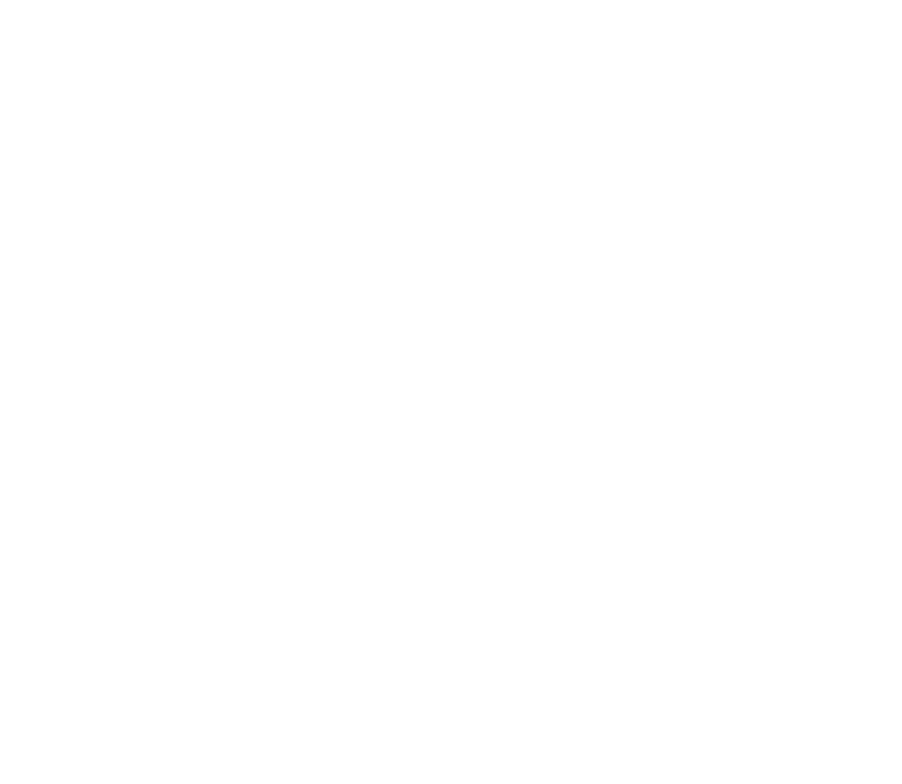
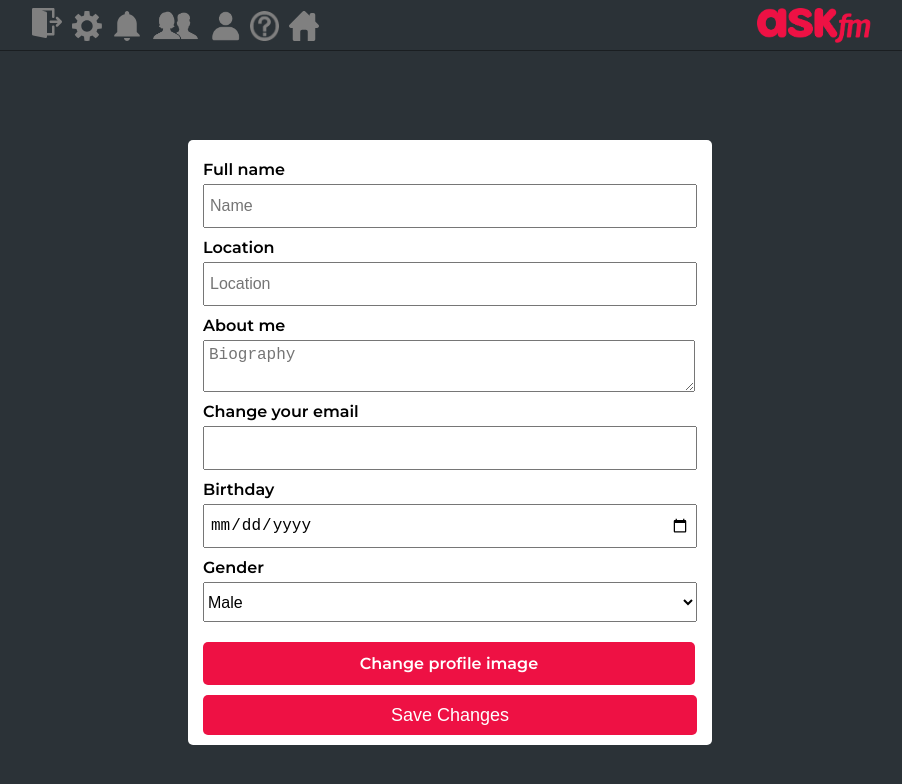
Before and after one commit to AhmedBelal15/askclone-frontend, a React (Create React App) app: page /settings in a window 1280 px wide. Shown: the top 784 px of the page, without its empty margins (190-1092 px from the left). Built offline with nearby package versions, Linux system fonts and the light colour scheme; no server answers; sample sign-in values are in the browser's storage.

Commit message:
added settings page

```diff
--- a/src/App.js
+++ b/src/App.js
@@ -17,14 +17,14 @@
 import QuestionsPage from "./Pages/QuestionsPage/QuestionsPage";
 import AddAnswerPage from "./Pages/AddAnswerPage/AddAnswerPage";
 import UserPage from "./Pages/UserPage/UserPage";
-
+import SettingsPage from "./Pages/SettingsPage/SettingsPage";
 function App() {
-// Trying Zustand
-const login = useStore(state => state.login)
-const setLogin = useStore(state=> state.setLogin)
+  // Trying Zustand
+  const login = useStore((state) => state.login);
+  const setLogin = useStore((state) => state.setLogin);
   const getLoggedIn = localStorage.getItem("loggedIn");
   if (getLoggedIn === "true" && login === false) {
-    setLogin()
+    setLogin();
   }
 
   return (
@@ -38,9 +38,7 @@
       <Route
         exact
         path="/login"
-        render={() =>
-          login ? <Redirect to="/home" /> : <LoginPage  />
-        }
+        render={() => (login ? <Redirect to="/home" /> : <LoginPage />)}
       />
 
       <Route
@@ -94,6 +92,12 @@
         path="/answerquestion/:questionid"
         render={() => (!login ? <Redirect to="/login" /> : <AddAnswerPage />)}
       />
+
+      <Route
+        exact
+        path="/settings"
+        render={() => (!login ? <Redirect to="/login" /> : <SettingsPage />)}
+      />
     </Router>
   );
 }
--- /dev/null
+++ b/src/Pages/SettingsPage/SettingsPage.jsx
@@ -0,0 +1,215 @@
+import { useState, useEffect } from "react";
+import { useHistory } from "react-router-dom";
+import HomePageNav from "../../Components/HomePageNav/HomePageNav.Component";
+import tokensRefresher from "../../helpers/tokensRefresher";
+import "./settings-page.style.css";
+
+const SettingsPage = () => {
+  const [settings, setSettings] = useState({
+    name: "",
+    location: "",
+    email: "",
+    bio: "",
+    birthday: "",
+    gender: "",
+    imagePath: null,
+  });
+  console.log(settings);
+  const { name, location, email, bio, birthday, gender, imagePath } = settings;
+  const history = useHistory();
+  const accessToken = JSON.parse(localStorage.getItem("accessToken"));
+  const refreshToken = JSON.parse(localStorage.getItem("refreshToken"));
+
+  useEffect(() => {
+
+    (async function () {
+      const response = await fetch("http://localhost:4000/user/getsettings", {
+        method: "get",
+        headers: {
+          "Content-Type": "application/json",
+          "access-token": `Bearer ${accessToken}`,
+          "refresh-token": refreshToken,
+        },
+      });
+      const data = await response.json();
+      if (response.status === 200) {
+        console.log(data);
+        tokensRefresher(data);
+        setSettings({
+          name: data.payload.user_name,
+          location: data.payload.user_location,
+          email: data.payload.user_email,
+          bio: data.payload.user_bio,
+          birthday: data.payload.user_birthday.substring(0, 10),
+          gender: data.payload.user_gender,
+          imagePath: data.payload.user_image,
+        });
+      }
+    })();
+
+  }, []);
+
+
+  const handleSubmit = async (e) => {
+    e.preventDefault();
+    const response = await fetch("http://localhost:4000/user/settings", {
+      method: "post",
+      headers: {
+        "Content-Type": "application/json",
+        "access-token": `Bearer ${accessToken}`,
+        "refresh-token": refreshToken,
+      },
+      body: JSON.stringify({
+        name,
+        location,
+        email,
+        bio,
+        birthday,
+        gender,
+        imagePath,
+      }),
+    });
+
+    const data = await response.json();
+    if (response.status === 200) {
+      tokensRefresher(data);
+      history.go(0);
+    }
+  };
+
+  const handleImageUpload = async (e) => {
+    const formData = new FormData();
+    formData.append("image", e.target.files[0]);
+    const response = await fetch("http://localhost:4000/upload/image", {
+      method: "post",
+      headers: {
+        "access-token": `Bearer ${accessToken}`,
+        "refresh-token": refreshToken,
+      },
+      body: formData,
+    });
+    const data = await response.json();
+    setSettings({ ...settings, imagePath: data.payload });
+  };
+
+  const today = new Date().toISOString().substring(0, 10);
+  const minDate = new Date().getFullYear() - 100;
+  return (
+    <>
+      <HomePageNav />
+      <div className="settings-page-container">
+        <form className="settings-form" onSubmit={handleSubmit}>
+          <label htmlFor="name" className="settings-form-label">
+            Full name
+          </label>
+          <input
+            type="text"
+            placeholder="Name"
+            id="name"
+            value={settings.name}
+            onChange={(e) => setSettings({ ...settings, name: e.target.value })}
+          />
+
+          <label htmlFor="location" className="settings-form-label">
+            Location
+          </label>
+          <input
+            type="text"
+            placeholder="Location"
+            id="location"
+            value={settings.location}
+            onChange={(e) =>
+              setSettings({ ...settings, location: e.target.value })
+            }
+          />
+
+          <label htmlFor="bio" className="settings-form-label">
+            About me
+          </label>
+          <textarea
+            id="bio"
+            value={settings.bio}
+            onChange={(e) => setSettings({ ...settings, bio: e.target.value })}
+            placeholder="Biography"
+          />
+
+          <label htmlFor="email" className="settings-form-label">
+            Change your email
+          </label>
+          <input
+            type="email"
+            id="email"
+            value={settings.email}
+            onChange={(e) =>
+              setSettings({ ...settings, email: e.target.value })
+            }
+          />
+
+          <label htmlFor="date" className="settings-form-label">
+            Birthday
+          </label>
+          <input
+            type="date"
+            id="date"
+            min={`${minDate}-01-01`}
+            max={today}
+            onChange={(e) =>
+              setSettings({ ...settings, birthday: e.target.value })
+            }
+            value={settings.birthday}
+          />
+          <label htmlFor="gender" className="settings-form-label">
+            Gender
+          </label>
+
+          <select
+            id="gender"
+            value={settings.gender}
+            onChange={(e) =>
+              setSettings({ ...settings, gender: e.target.value })
+            }
+          >
+            <option>Male</option>
+            <option>Female</option>
+            <option>Better not Specify</option>
+          </select>
+
+          <div className="image-buttons-container">
+            <label
+              htmlFor="profile-image-input"
+              className="settings-image-input"
+            >
+              Change profile image
+            </label>
+            {settings.imagePath ? (
+              <button
+                className="discard-button"
+                onClick={() => setSettings({ ...settings, imagePath: null })}
+              >
+                Discard
+              </button>
+            ) : null}
+            <input
+              id="profile-image-input"
+              type="file"
+              onChange={handleImageUpload}
+            />
+          </div>
+          {settings.imagePath ? (
+            <img
+              src={`http://localhost:4000/${settings.imagePath}`}
+              alt="profile picture"
+              className="settings-profile-image"
+            />
+          ) : null}
+
+          <button type="submit" className="settings-button">
+            Save Changes
+          </button>
+        </form>
+      </div>
+    </>
+  );
+};
+
+export default SettingsPage;
--- /dev/null
+++ b/src/Pages/SettingsPage/settings-page.style.css
@@ -0,0 +1,101 @@
+.settings-page-container{
+    min-height: 100vh;
+    background: #2b3237;
+    display: flex;
+    justify-content: center;
+}
+
+.settings-form{
+    margin-top: 140px;
+    width: max-content;
+    padding: 10px 15px;
+    height: max-content;
+    background: white;
+    border-radius: 5px;
+    display: flex;
+    flex-direction: column;
+}
+
+.settings-form input {
+    width: 480px;
+    height: 40px;
+    padding: 0px 5px;
+    font-size: 16px;
+}
+
+.settings-form-label {
+    font-weight: 600;
+    margin-top: 10px;
+    margin-bottom: 5px;
+}
+
+.settings-form textarea {
+    min-width: 480px;
+    max-width: 480px;
+    min-height: 40px;
+    max-height: 140px;
+    padding: 5px 5px;
+    font-size: 16px;
+}
+
+.settings-button {
+    margin-top: 10px;
+    width: 100%;
+    height: 40px;
+    background: #ee1144;
+    border: none;
+    padding: 0px;
+    color: white;
+    font-size: 18px;
+    font-weight: 500;
+    border-radius: 5px;
+    cursor: pointer;
+}
+
+.settings-form select{
+    height: 40px;
+    font-size: 16px;
+}
+
+#profile-image-input{
+    display: none;
+}
+
+.image-buttons-container{
+    margin-top: 20px;
+    width: 100%;
+    display: flex;
+    justify-content: space-between;
+}
+
+.settings-image-input{
+    text-align: center;
+    padding: 12px 0px;
+    background: #ee1144;
+    color: white;
+    border-radius: 5px;
+    margin-right: 2px;
+    font-weight: 600;
+    cursor: pointer;
+    width: 100%;
+    min-width: 45%;
+}
+
+.settings-profile-image{
+    max-width: 500px;
+    height: auto;
+    margin-top: 10px;
+}
+
+
+.discard-button{
+    text-align: center;
+    font-size: 16px;
+    font-weight: 600;
+    background: white;
+    color: #ee1144;
+    border: solid 2px #ee1144;
+    border-radius: 5px;
+    cursor: pointer;
+    min-width: 50%;
+}
```
Also changed, not shown: 1 other file (tests, documents, lock files or other folders).
